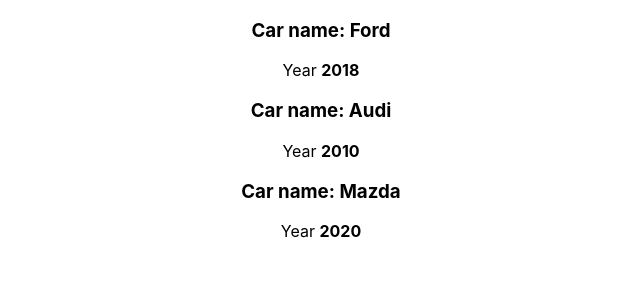
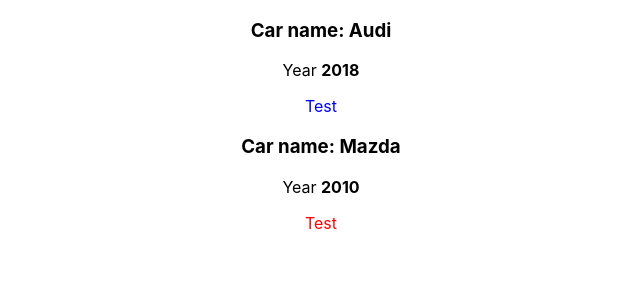
Before and after one commit to RuslanPostnikov/react-learn, a React (Create React App) app in the folder jsx-syntax/: page / in a window 1280 px wide. Shown: the top 300 px of the page, without its empty margins (319-959 px from the left). Built offline with nearby package versions, Linux system fonts and the light colour scheme.

Commit message:
jsx-syntax. Props.children

```diff
--- a/jsx-syntax/src/App.js
+++ b/jsx-syntax/src/App.js
@@ -4,9 +4,12 @@
 function App() {
   return (
     <div className="App">
-        <Car name={'Ford'} year={2018}/>
-        <Car name={'Audi'} year={2010}/>
-        <Car name={'Mazda'} year={2020}/>
+        <Car name={'Audi'} year={2018}>
+            <p style={{color: 'blue'}}>Test</p>
+        </Car>
+        <Car name={'Mazda'} year={2010}>
+            <p style={{color: 'red'}}>Test</p>
+        </Car>
     </div>
   );
 }
--- a/jsx-syntax/src/Car/Car.jsx
+++ b/jsx-syntax/src/Car/Car.jsx
@@ -1,9 +1,10 @@
 import React from "react";
 
-const Car = props => (
+const Car = (props) => (
     <div>
         <h3>Car name: {props.name}</h3>
         <p>Year <strong>{props.year}</strong></p>
+        {props.children}
     </div>
 );
 
```
